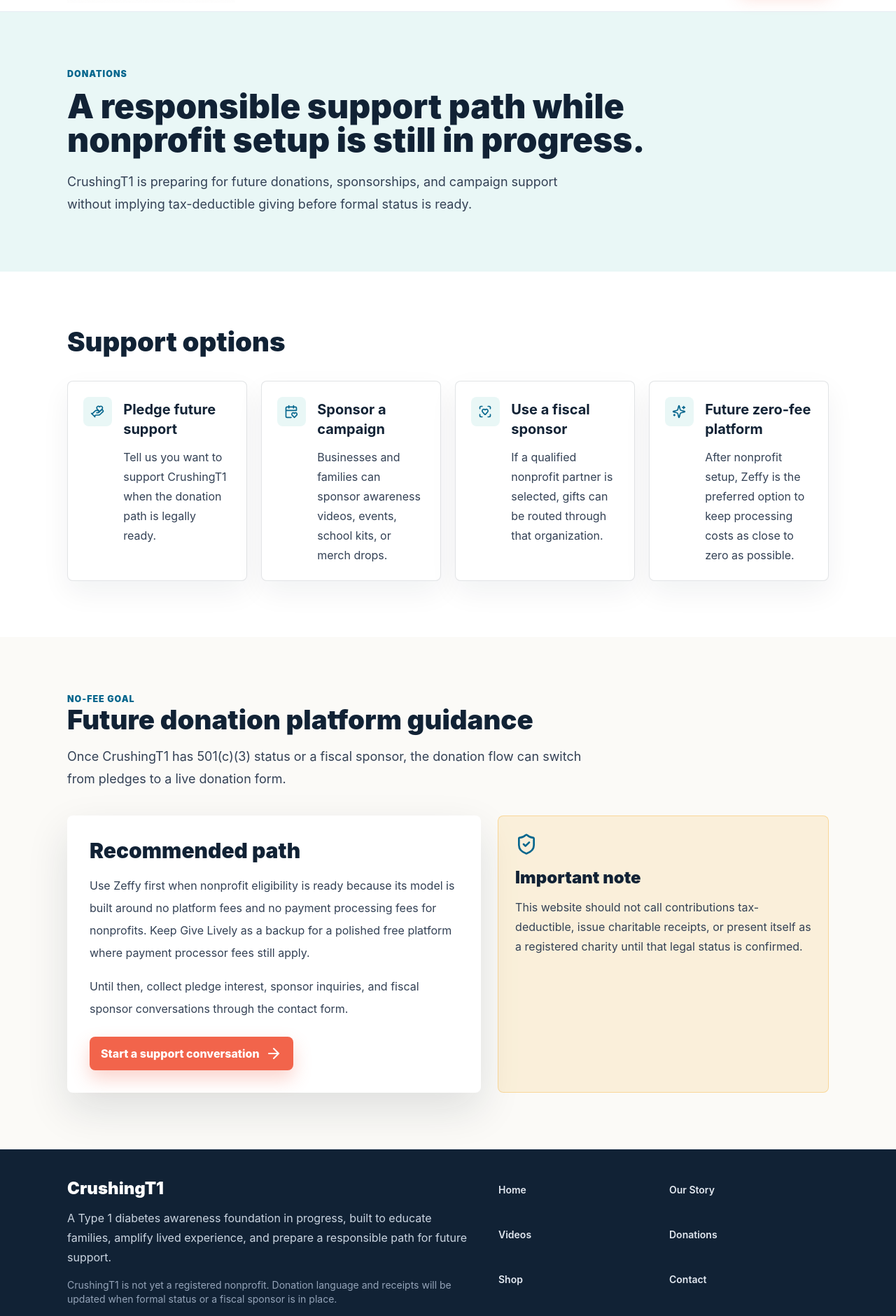
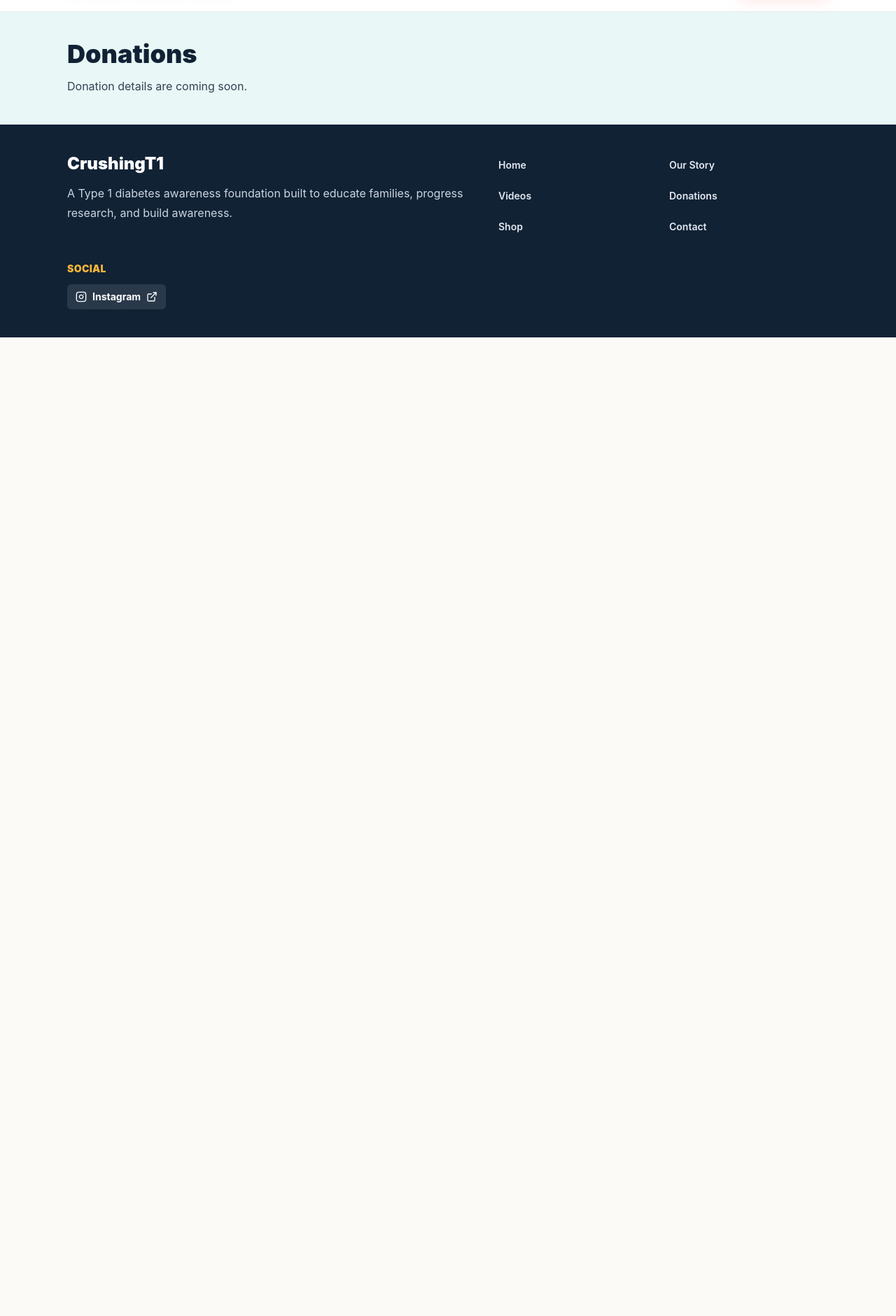
Before and after one commit to bhunter10/crushingt1, a Next.js app: page /donations in a window 1280 px wide. Shown: the part 100-1980 px from the top of the page at 70% size. After the commit the page ends 800 px from the top, so only its background shows below. Built offline with nearby package versions, Linux system fonts and the light colour scheme.

Commit message:
simplify

```diff
--- a/app/donations/page.tsx
+++ b/app/donations/page.tsx
@@ -1,53 +1,12 @@
-import Link from "next/link";
-import { ArrowRight, ShieldCheck } from "lucide-react";
-import { Card } from "@/components/Card";
-import { PageHero } from "@/components/PageHero";
-import { Section } from "@/components/Section";
-import { donationOptions } from "@/lib/content";
-
 export default function DonationsPage() {
   return (
-    <>
-      <PageHero
-        eyebrow="Donations"
-        title="A responsible support path while nonprofit setup is still in progress."
-        intro="CrushingT1 is preparing for future donations, sponsorships, and campaign support without implying tax-deductible giving before formal status is ready."
-      />
-      <Section title="Support options">
-        <div className="grid gap-5 sm:grid-cols-2 lg:grid-cols-4">
-          {donationOptions.map((option) => (
-            <Card key={option.title} icon={option.icon} title={option.title} text={option.text} />
-          ))}
-        </div>
-      </Section>
-      <Section
-        eyebrow="No-fee goal"
-        title="Future donation platform guidance"
-        intro="Once CrushingT1 has 501(c)(3) status or a fiscal sponsor, the donation flow can switch from pledges to a live donation form."
-      >
-        <div className="grid gap-6 lg:grid-cols-[1fr_0.8fr]">
-          <div className="rounded-lg bg-white p-8 shadow-soft">
-            <h2 className="text-3xl font-black text-ink">Recommended path</h2>
-            <p className="mt-4 leading-8 text-slate-700">
-              Use Zeffy first when nonprofit eligibility is ready because its model is built around no platform fees and no payment processing fees for nonprofits. Keep Give Lively as a backup for a polished free platform where payment processor fees still apply.
-            </p>
-            <p className="mt-4 leading-8 text-slate-700">
-              Until then, collect pledge interest, sponsor inquiries, and fiscal sponsor conversations through the contact form.
-            </p>
-            <Link href="/contact" className="btn btn-primary mt-6">
-              Start a support conversation
-              <ArrowRight className="h-4 w-4" />
-            </Link>
-          </div>
-          <aside className="rounded-lg border border-amber/40 bg-amber/15 p-6">
-            <ShieldCheck className="h-8 w-8 text-ocean" />
-            <h3 className="mt-4 text-2xl font-black text-ink">Important note</h3>
-            <p className="mt-3 leading-7 text-slate-700">
-              This website should not call contributions tax-deductible, issue charitable receipts, or present itself as a registered charity until that legal status is confirmed.
-            </p>
-          </aside>
-        </div>
-      </Section>
-    </>
+    <section className="bg-mist">
+      <div className="mx-auto max-w-6xl px-5 py-10 sm:px-6 lg:px-8">
+        <h1 className="text-3xl font-black text-ink sm:text-4xl">Donations</h1>
+        <p className="mt-3 max-w-2xl text-base leading-7 text-slate-700">
+          Donation details are coming soon.
+        </p>
+      </div>
+    </section>
   );
 }
--- a/app/page.tsx
+++ b/app/page.tsx
@@ -1,8 +1,8 @@
 import Link from "next/link";
-import { ArrowRight, HeartPulse, Mail, PlayCircle } from "lucide-react";
+import { ArrowRight, HeartPulse, PlayCircle } from "lucide-react";
 import { Card } from "@/components/Card";
 import { Section } from "@/components/Section";
-import { awarenessFacts, helpActions, newsItems, videos } from "@/lib/content";
+import { awarenessFacts, helpActions } from "@/lib/content";
 
 export default function Home() {
   return (
@@ -83,37 +83,6 @@ export default function Home() {
         </div>
       </Section>
 
-      <Section
-        eyebrow="Video and news"
-        title="Built for social awareness"
-        intro="Short video, practical news, and shareable education are the fastest path to attention and community action."
-      >
-        <div className="grid gap-6 lg:grid-cols-2">
-          <div className="grid gap-5">
-            {videos.slice(0, 2).map((video) => (
-              <Card key={video.title} meta={video.type} title={video.title} text={video.text} />
-            ))}
-          </div>
-          <div className="grid gap-5">
-            {newsItems.slice(0, 2).map((item) => (
-              <Card key={item.title} meta={`${item.category} / ${item.date}`} title={item.title} text={item.text} />
-            ))}
-          </div>
-        </div>
-      </Section>
-
-      <section className="bg-ocean">
-        <div className="mx-auto flex max-w-6xl flex-col gap-6 px-5 py-12 text-white sm:px-6 md:flex-row md:items-center md:justify-between lg:px-8">
-          <div>
-            <p className="eyebrow text-amber">Stay close</p>
-            <h2 className="mt-2 text-3xl font-black">Get updates as CrushingT1 grows.</h2>
-          </div>
-          <Link href="/contact" className="btn bg-white text-ink">
-            <Mail className="h-4 w-4" />
-            Contact the team
-          </Link>
-        </div>
-      </section>
     </>
   );
 }
--- a/components/Footer.tsx
+++ b/components/Footer.tsx
@@ -9,10 +9,7 @@ export function Footer() {
         <div>
           <p className="text-2xl font-black">CrushingT1</p>
           <p className="mt-3 max-w-xl leading-7 text-slate-300">
-            A Type 1 diabetes awareness foundation in progress, built to educate families, amplify lived experience, and prepare a responsible path for future support.
-          </p>
-          <p className="mt-4 text-sm text-slate-400">
-            CrushingT1 is not yet a registered nonprofit. Donation language and receipts will be updated when formal status or a fiscal sponsor is in place.
+            A Type 1 diabetes awareness foundation built to educate families, progress research, and build awareness.
           </p>
         </div>
         <div className="grid grid-cols-2 gap-2">
--- a/components/PageHero.tsx
+++ b/components/PageHero.tsx
@@ -7,10 +7,10 @@ type PageHeroProps = {
 export function PageHero({ eyebrow, title, intro }: PageHeroProps) {
   return (
     <section className="bg-mist">
-      <div className="mx-auto max-w-6xl px-5 py-16 sm:px-6 lg:px-8 lg:py-20">
+      <div className="mx-auto max-w-6xl px-5 py-8 sm:px-6 sm:py-10 lg:px-8 lg:py-12">
         <p className="eyebrow">{eyebrow}</p>
-        <h1 className="mt-3 max-w-4xl text-4xl font-black leading-tight text-ink sm:text-5xl">{title}</h1>
-        <p className="mt-5 max-w-3xl text-lg leading-8 text-slate-700">{intro}</p>
+        <h1 className="mt-2 max-w-4xl text-3xl font-black leading-tight text-ink sm:text-4xl">{title}</h1>
+        <p className="mt-3 max-w-3xl text-base leading-7 text-slate-700">{intro}</p>
       </div>
     </section>
   );
```
